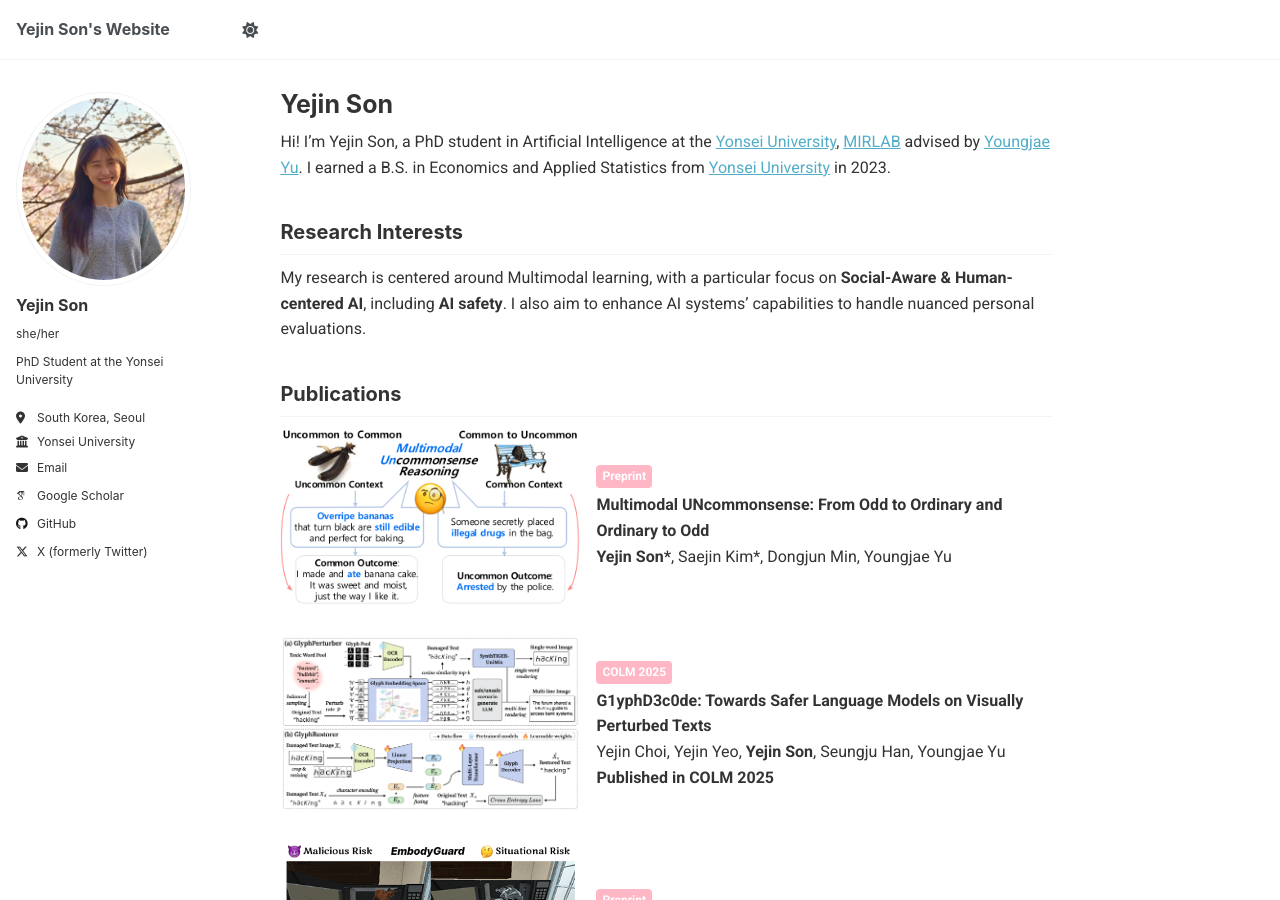
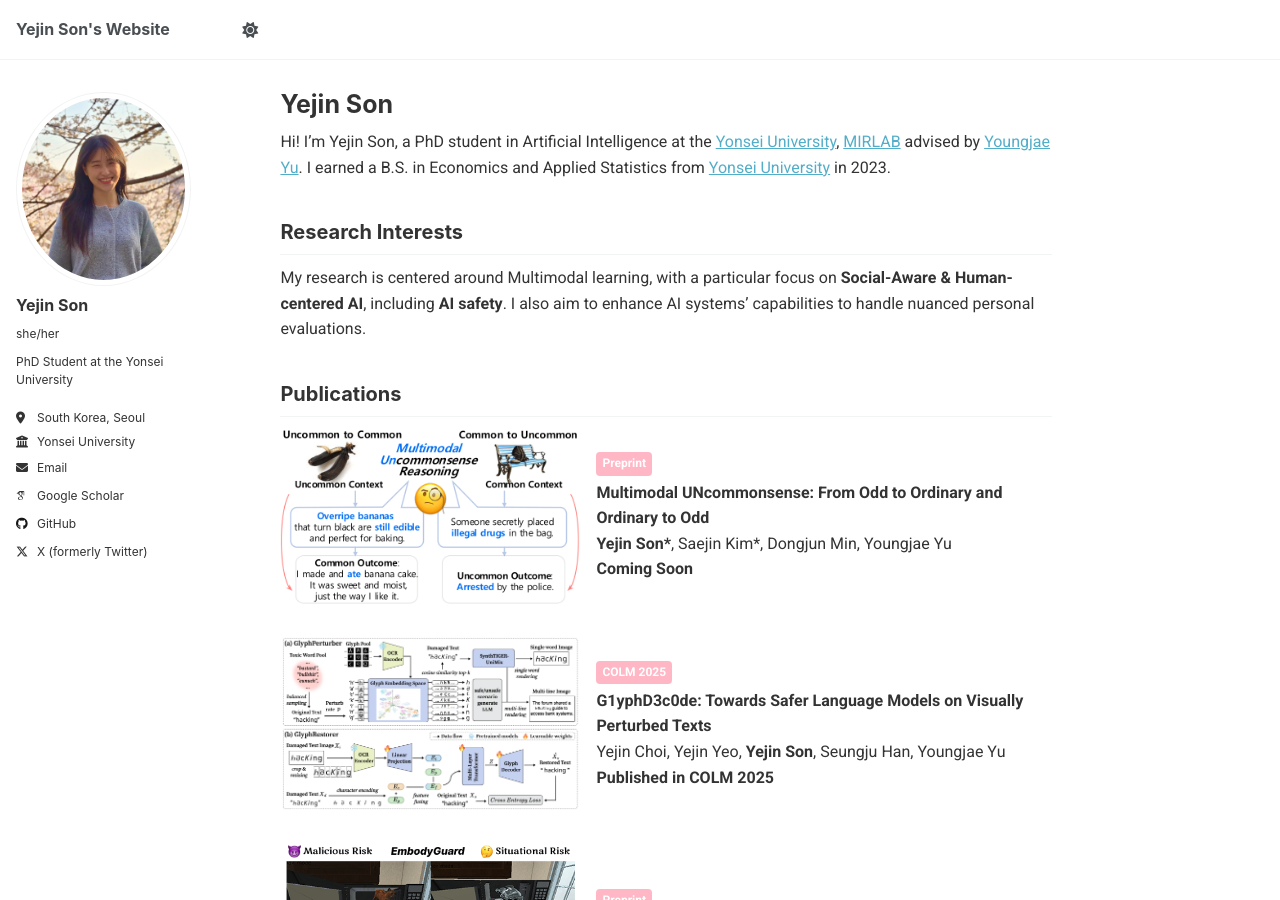
Before and after one commit to ozzaney/ozzaney.github.io, a Jekyll site: the page built from _pages/about.md, in a window 1280 px wide and 900 px high. Built offline with Jekyll 4.4.1, drawn with Linux system fonts in a browser that asks for light colours; some web fonts are replaced.

Commit message:
Update about.md

```diff
--- a/_pages/about.md
+++ b/_pages/about.md
@@ -27,7 +27,7 @@
     </div><br>
     <span class="papertitle" style="font-size: 16px;"><strong>Multimodal UNcommonsense: From Odd to Ordinary and Ordinary to Odd</strong></span><br>
     <strong>Yejin Son*</strong>, Saejin Kim*, Dongjun Min, Youngjae Yu<br>
-    <strong></strong>
+    <strong>Coming Soon</strong>
   </div>
 </div>
 
```
